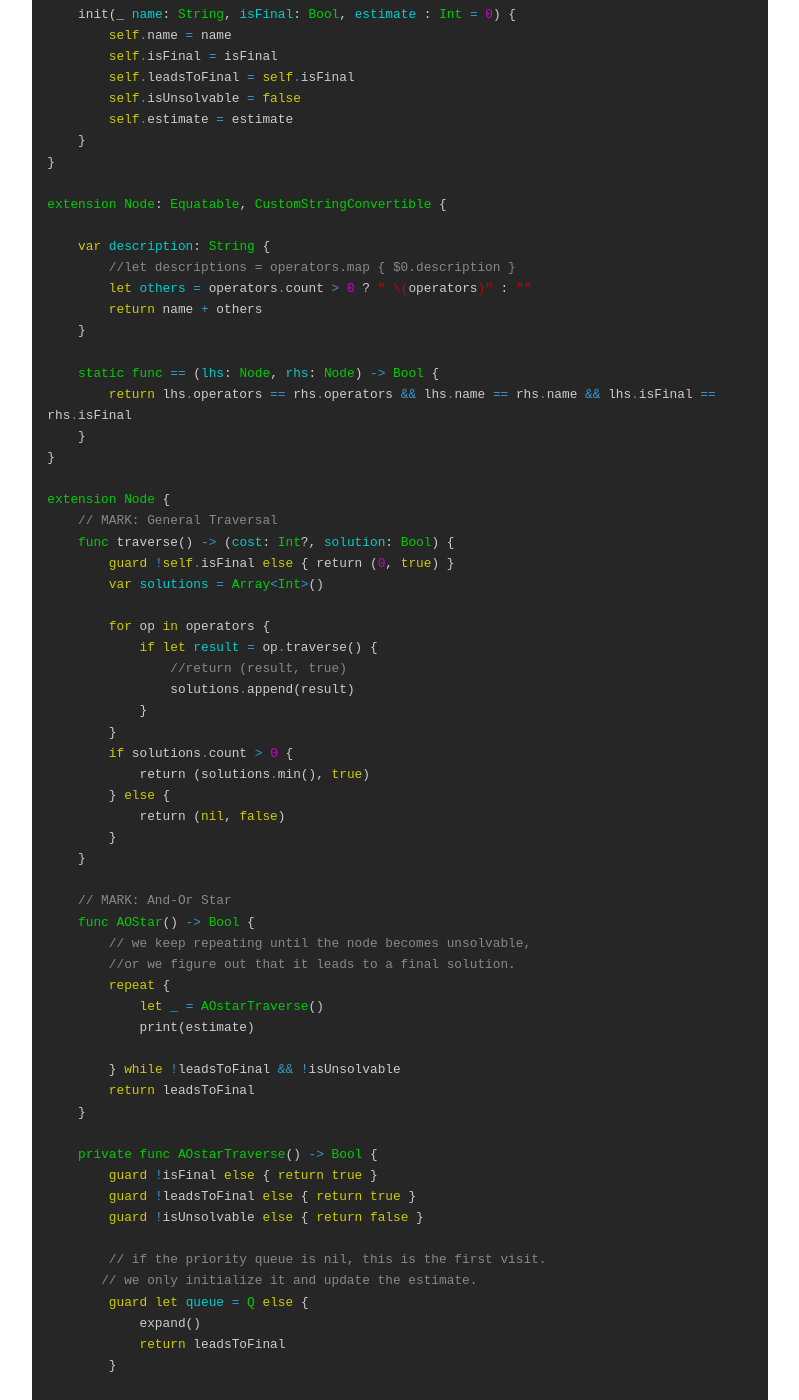
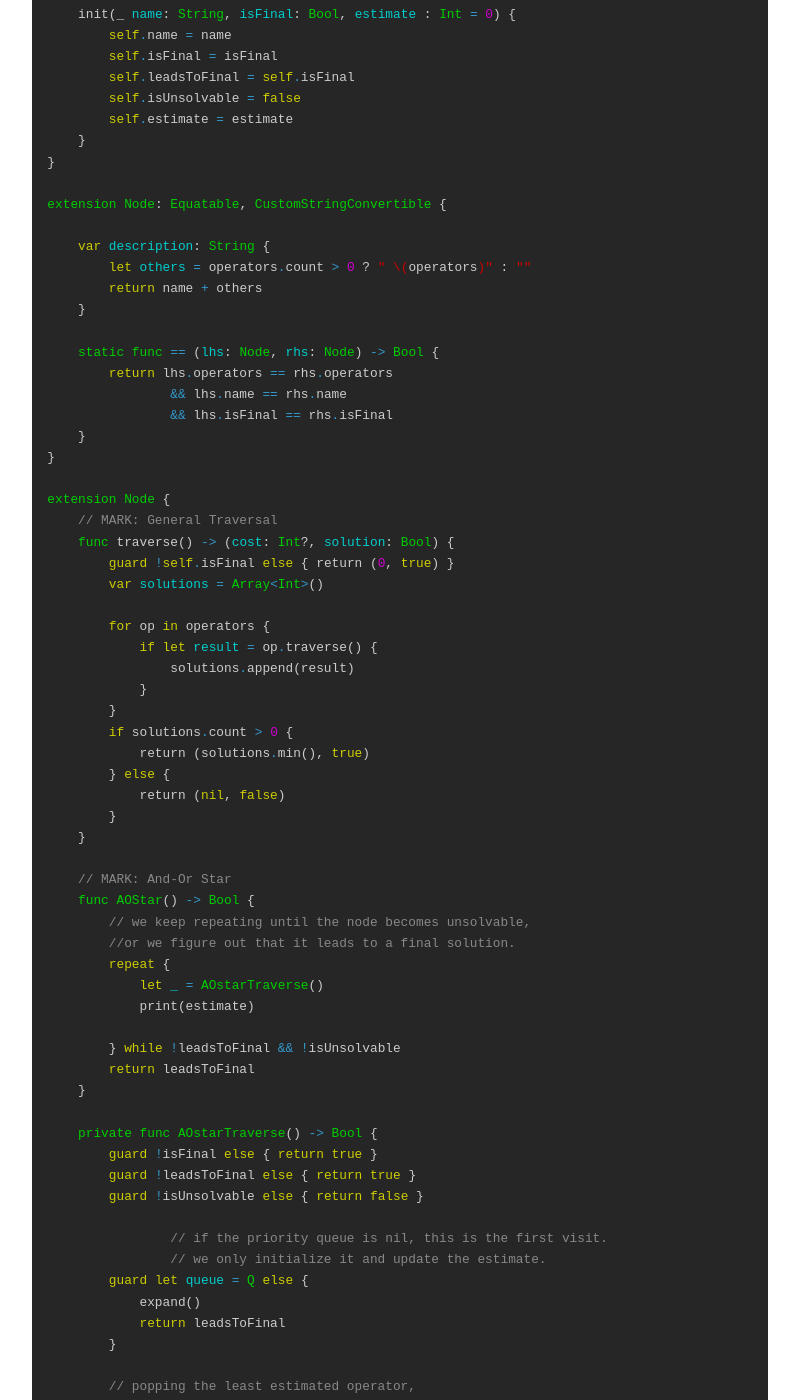
Before and after one commit to koshakji/koshakji.github.io, a Jekyll site: the page built from _posts/2019-02-21-ao-swift.md, in a window 1280 px wide and 1400 px high, scrolled down 869 px. Shown: the whole window, without its empty margins (240-1039 px from the left). Built offline with Jekyll 4.4.1, drawn with Linux system fonts in a browser that asks for light colours.

Commit message:
slight refactor in code

```diff
--- a/_posts/2019-02-21-ao-swift.md
+++ b/_posts/2019-02-21-ao-swift.md
@@ -41,13 +41,14 @@
 extension Node: Equatable, CustomStringConvertible {
 
     var description: String {
-        //let descriptions = operators.map { $0.description }
         let others = operators.count > 0 ? " \(operators)" : ""
         return name + others
     }
 
     static func == (lhs: Node, rhs: Node) -> Bool {
-        return lhs.operators == rhs.operators && lhs.name == rhs.name && lhs.isFinal == rhs.isFinal
+        return lhs.operators == rhs.operators
+	        && lhs.name == rhs.name
+	        && lhs.isFinal == rhs.isFinal
     }
 }
 
@@ -59,7 +60,6 @@
 
         for op in operators {
             if let result = op.traverse() {
-                //return (result, true)
                 solutions.append(result)
             }
         }
@@ -87,8 +87,8 @@
         guard !leadsToFinal else { return true }
         guard !isUnsolvable else { return false }
 
-        // if the priority queue is nil, this is the first visit.
-       // we only initialize it and update the estimate.
+		// if the priority queue is nil, this is the first visit.
+		// we only initialize it and update the estimate.
         guard let queue = Q else {
             expand()
             return leadsToFinal
@@ -103,7 +103,11 @@
 
         // using AOStar to traverse each node from the operator,
         // then anding their results (must all be true)
-        leadsToFinal = op.nodes.map { $0.AOstarTraverse() }.reduce(true, { $0 && $1 })
+        leadsToFinal = op.nodes.map {
+	        $0.AOstarTraverse()
+	    }.reduce(true) {
+		    $0 && $1
+	    }
         estimate = op.estimatedCost
 
         // if an operator has a single unsolvable node,
```
